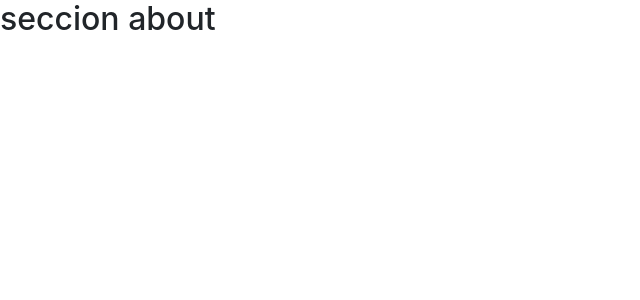
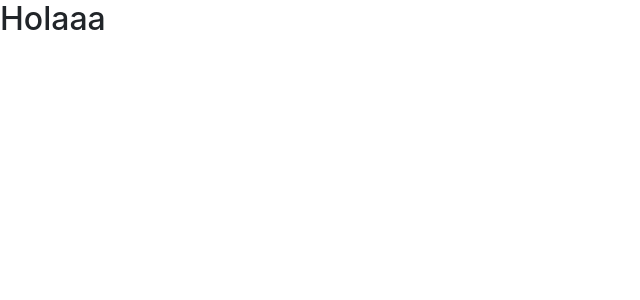
Before and after one commit to PabloHuertasCastillo/proyecto, an Angular app: page /about in a window 1280 px wide. Shown: the top 300 px of the page, without its empty margins (0-640 px from the left). Built offline with nearby package versions, Linux system fonts and the light colour scheme.

Commit message:
vamos jehjejee

```diff
--- a/src/app/componentes/about/about.component.html
+++ b/src/app/componentes/about/about.component.html
@@ -1 +1 @@
-<h2>seccion about</h2>
+<h2>Holaaa</h2>
```
